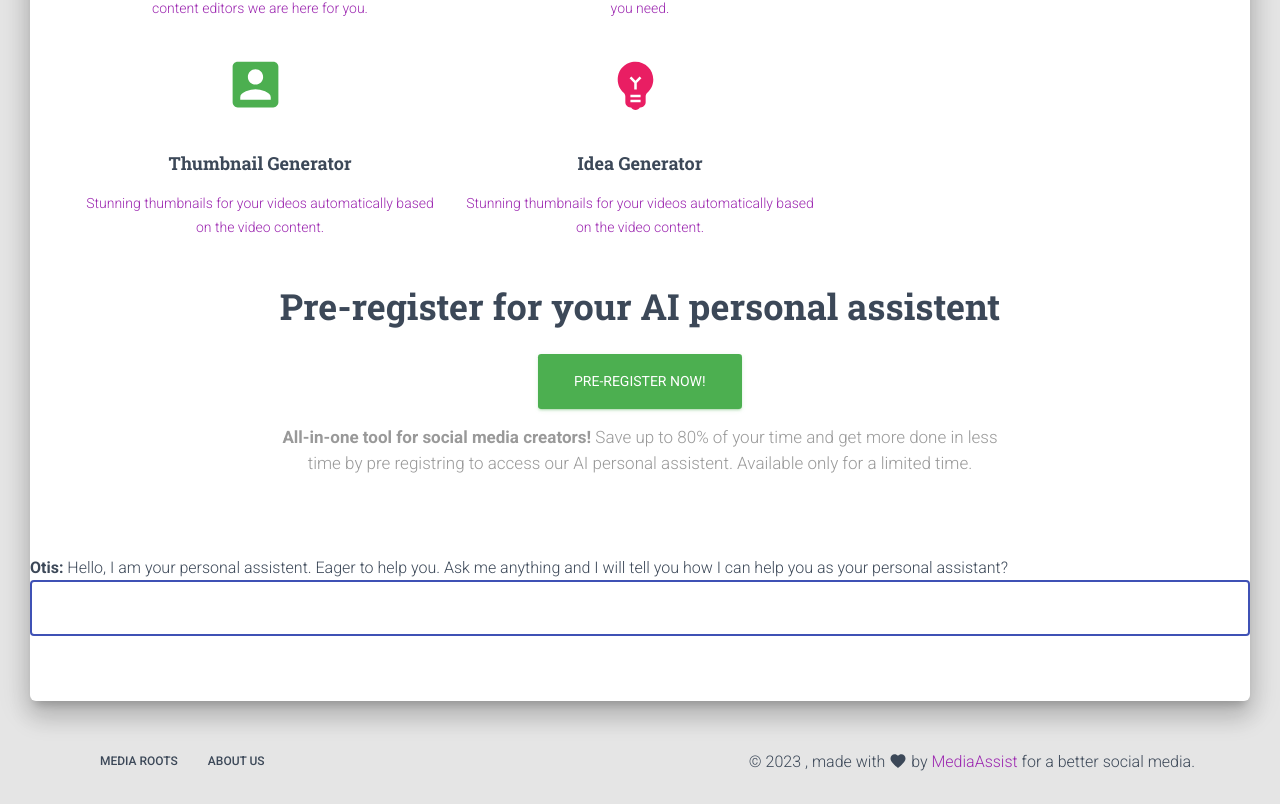
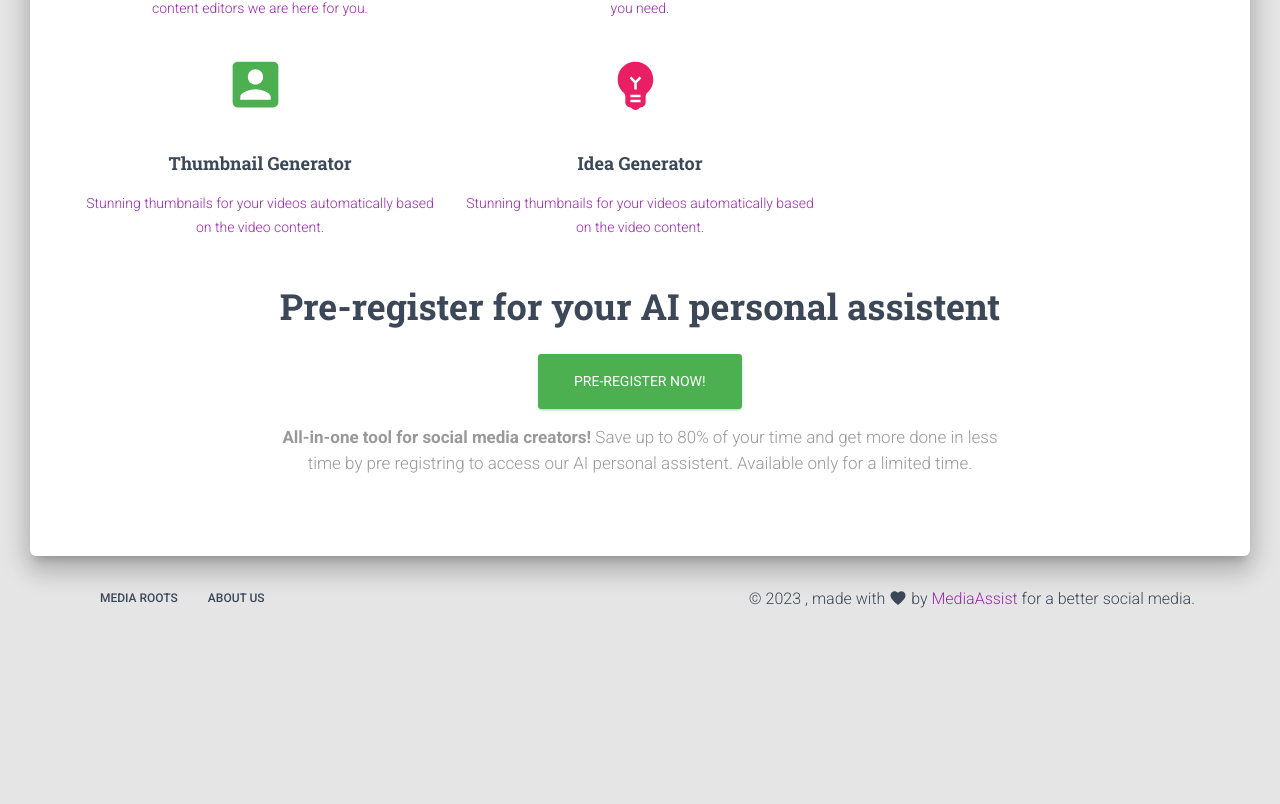
Before and after one commit to Higino/onion-project-web-app, a Next.js app: page /landing in a window 1280 px wide. Shown: the part 1262-2066 px from the top of the page. After the commit the page ends 1903 px from the top, so only its background shows below. Built offline with nearby package versions, Linux system fonts and the light colour scheme.

Commit message:
Fix key and chatSection duplication

```diff
--- a/pages-sections/LandingPage-Sections/ChatSection.js
+++ b/pages-sections/LandingPage-Sections/ChatSection.js
@@ -23,7 +23,7 @@ function ChatSection() {
       method: 'POST',
       headers: {
         'Content-Type': 'application/json',
-        'Authorization': 'Bearer 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'
+        'Authorization': 'Bearer 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'
       },
       body: JSON.stringify({
         prompt: "The following is a conversation with an AI assistant.Imagine you are a digital personal assistant SaaS product. You can do a variety of tasks that helps content creators and influencers manage their social media, accounts, contents and followers. You can automate all the repetitive tasks that content creators need in order to build content faster and grow their audience. All the tools that content creators need are concentrated in Otis so they don't need to go anywhere else. Otis as a personal assistant can do everything using AI and automatically create or do what content creators need. If you are asked anything outside this scope please avoid responding. Try as much as possible to have people subscribe to the product." + userInput,
--- a/pages/landing.js
+++ b/pages/landing.js
@@ -143,7 +143,6 @@ export default function LandingPage(props) {
         <div className={classes.container}>
           {activeSection}
         </div>
-        <ChatSection />
       </div>
       <Footer />
     </div>
```
